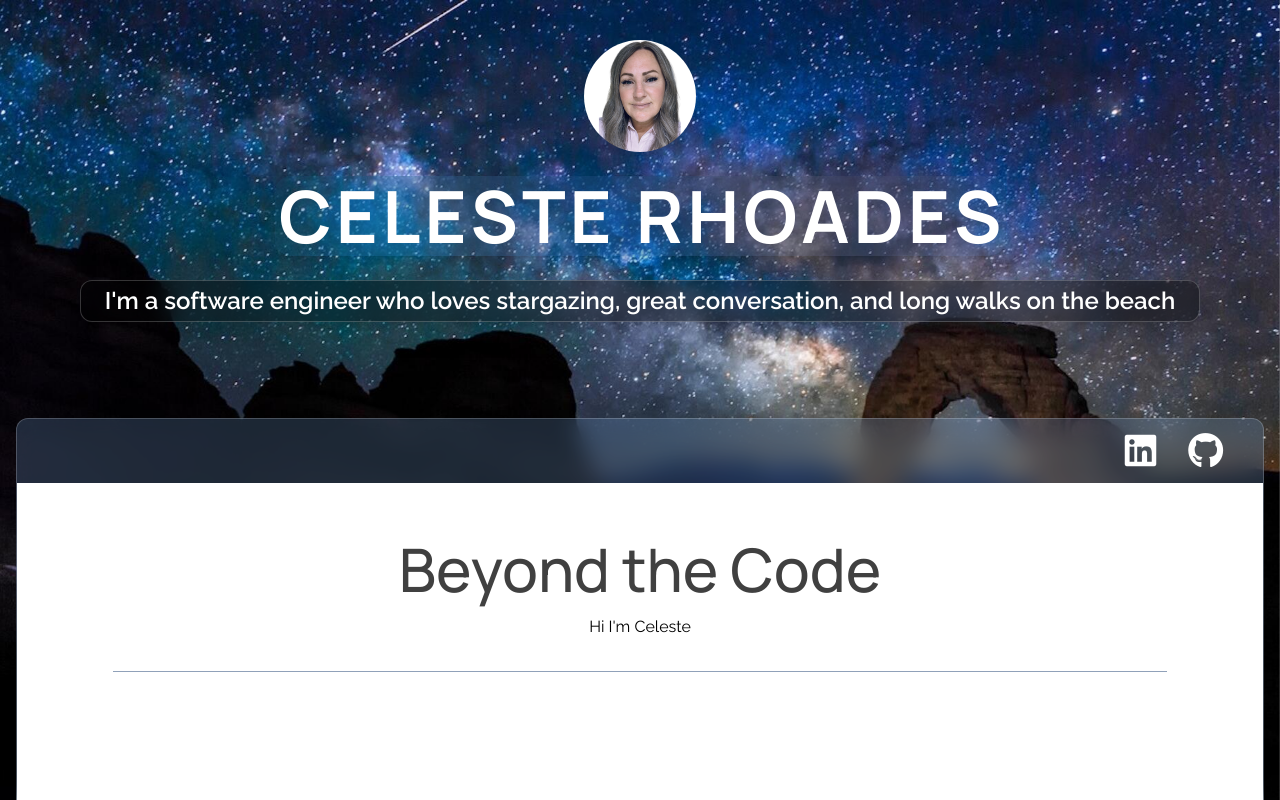
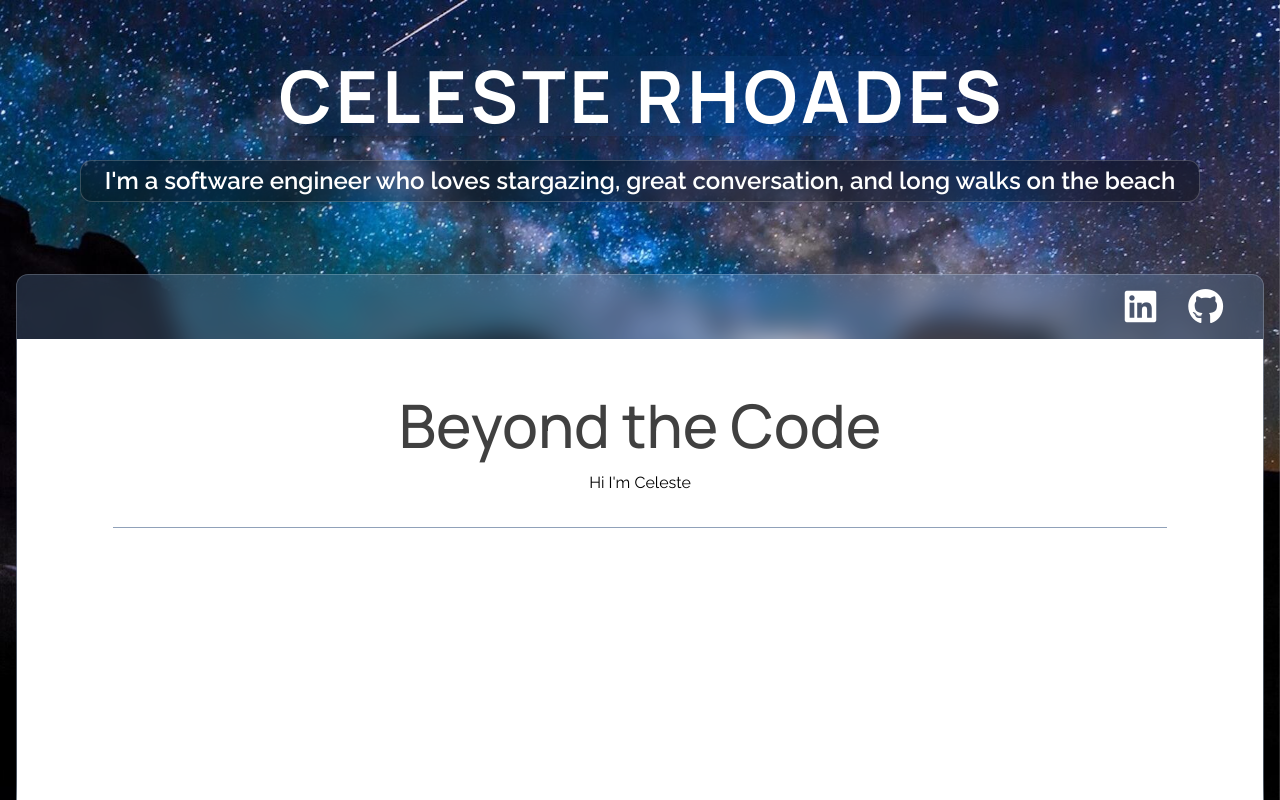
Before and after one commit to Celeste-Rhoades/celestePortfolio, a React (Vite) app: page / in a window 1280 px wide. Shown: the top 800 px of the page. Built offline with nearby package versions, Linux system fonts and the light colour scheme.

Commit message:
remove picture

```diff
--- a/src/Components/Header.jsx
+++ b/src/Components/Header.jsx
@@ -44,8 +44,8 @@ const Header = () => {
   };
 
   return (
-    <div className="text-center text-white">
-      <img src={Celeste} className="mx-auto mt-10 h-28 w-28 rounded-full" />
+    <div className="mt-8 text-center text-white">
+      {/* <img src={Celeste} className="mx-auto mt-10 h-28 w-28 rounded-full" /> */}
 
       {/* Gradient hover on each letter */}
       <div className="font-manrope bg-blue/10 mt-6 inline-flex flex-wrap justify-center gap-1 rounded-2xl px-1 py-1 text-7xl shadow-xl backdrop-blur-3xl">
--- a/src/Components/Main.jsx
+++ b/src/Components/Main.jsx
@@ -1,6 +1,6 @@
 const Main = () => {
   return (
-    <div className="mt-24 flex flex-col justify-center rounded-t-xl border border-white/20 bg-blue-300/20 shadow-xl backdrop-blur-md">
+    <div className="mt-18 flex flex-col justify-center rounded-t-xl border border-white/20 bg-blue-300/20 shadow-xl backdrop-blur-md">
       <div className="mr-10 flex h-[64px] items-center justify-end">
         <i className="fa-brands fa-linkedin m-8 text-4xl text-white hover:text-[#18bfef]"></i>
         <i className="fa-brands fa-github text-4xl text-white hover:text-[#18bfef]"></i>
```
